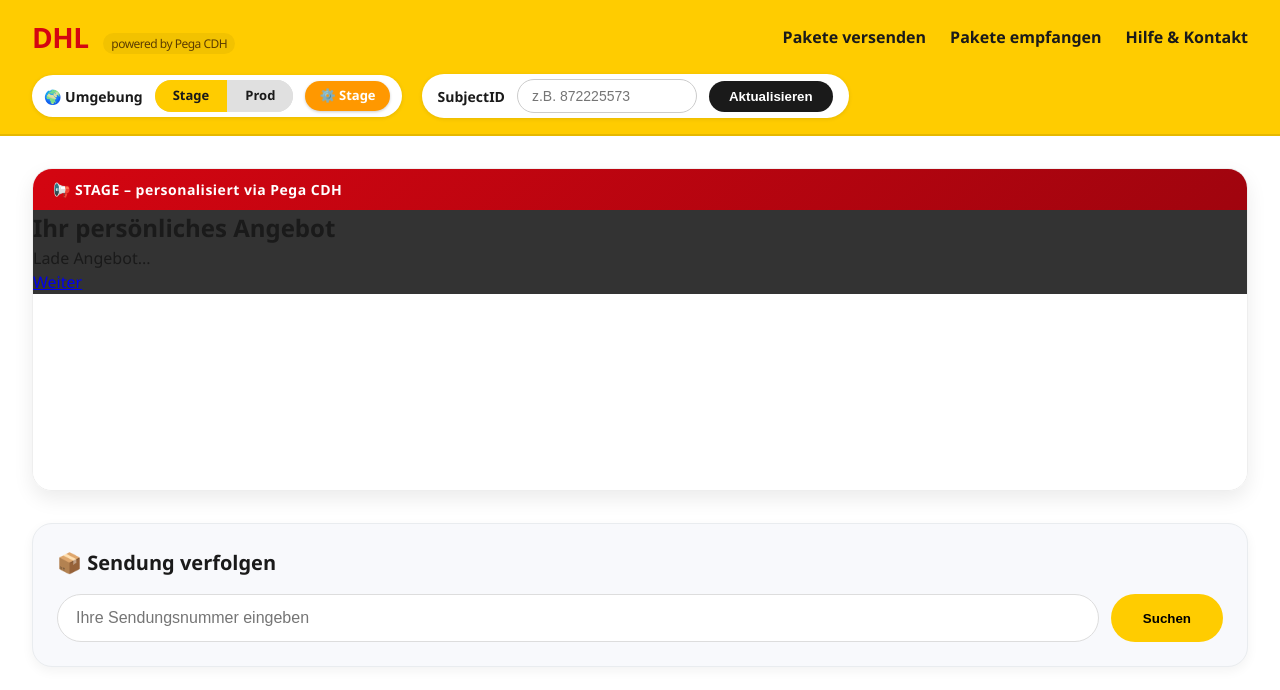
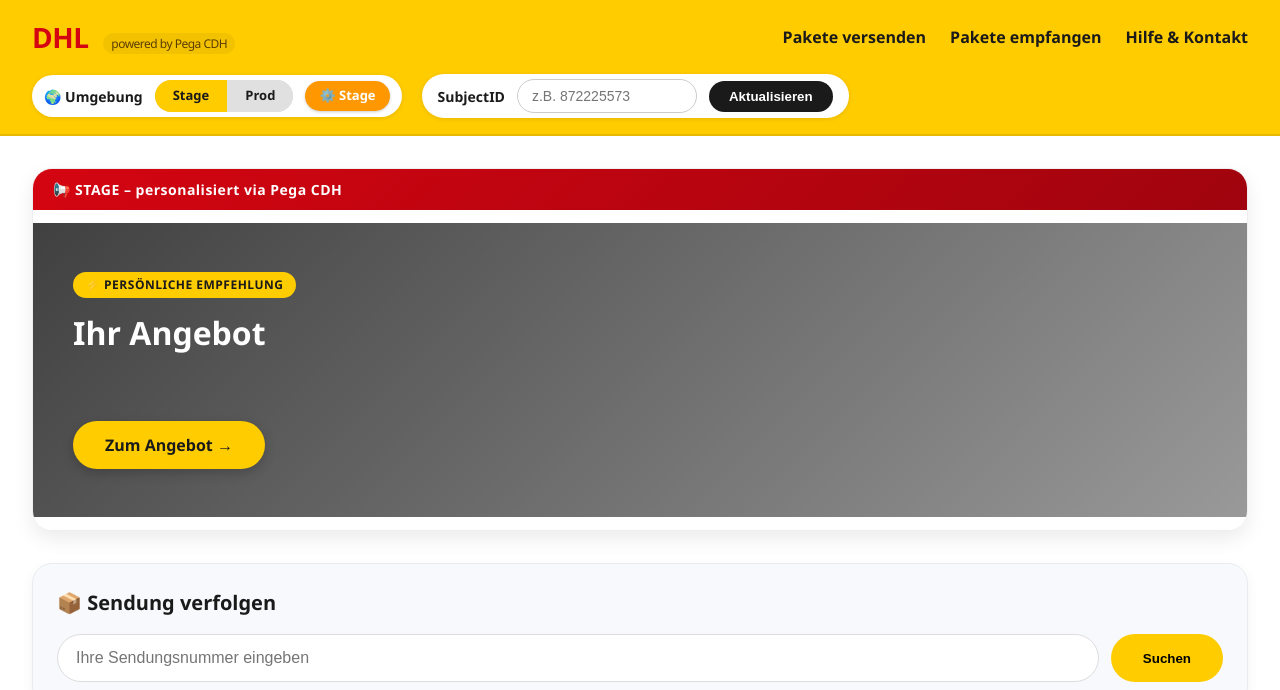
Before and after one commit to KayKnoche/Demo, a plain HTML site: page dhl.html in a window 1280 px wide. Shown: the top 690 px of the page. Drawn offline with Linux system fonts and the light colour scheme.

Commit message:
Update stage.html

```diff
--- a/stage.html
+++ b/stage.html
@@ -1,7 +1,26 @@
-<div class="stage-content" style="background-color: #333;">
-    <div class="stage-text-box">
-        <h2 id="stageTitle">Ihr persönliches Angebot</h2>
-        <p id="stageBenefits">Lade Angebot...</p>
-        <a href="#" id="stageLink" class="stage-btn" target="_self" rel="noopener noreferrer">Weiter</a>
+<div class="stage-content" style="background-size: cover; background-position: center; min-height: 320px; display: flex; align-items: center; position: relative;">
+    <div style="background: linear-gradient(135deg, rgba(0,0,0,0.75) 0%, rgba(0,0,0,0.4) 100%); width: 100%; padding: 48px 40px; border-radius: 0;">
+        <div style="max-width: 600px;">
+            <div style="display: inline-block; background: #ffcc00; color: #1a1a1a; font-size: 12px; font-weight: 700; padding: 4px 12px; border-radius: 20px; margin-bottom: 16px; letter-spacing: 0.5px;">
+                ⚡ PERSÖNLICHE EMPFEHLUNG
+            </div>
+            <h2 id="stageTitle" style="color: white; font-size: 32px; font-weight: 800; margin-bottom: 16px; line-height: 1.2;">
+                Ihr Angebot
+            </h2>
+            <p id="stageBenefits" style="color: rgba(255,255,255,0.92); font-size: 16px; margin-bottom: 28px; line-height: 1.5;">
+                &nbsp;
+            </p>
+            <a id="stageLink" href="#" class="stage-cta" style="display: inline-block; background: #ffcc00; color: #1a1a1a; padding: 12px 32px; border-radius: 40px; text-decoration: none; font-weight: 700; transition: 0.2s; box-shadow: 0 4px 12px rgba(0,0,0,0.2);">
+                Zum Angebot →
+            </a>
+        </div>
     </div>
 </div>
+
+<style>
+    .stage-cta:hover {
+        background: #e6b800;
+        transform: translateY(-2px);
+        box-shadow: 0 6px 16px rgba(0,0,0,0.25);
+    }
+</style>
```
